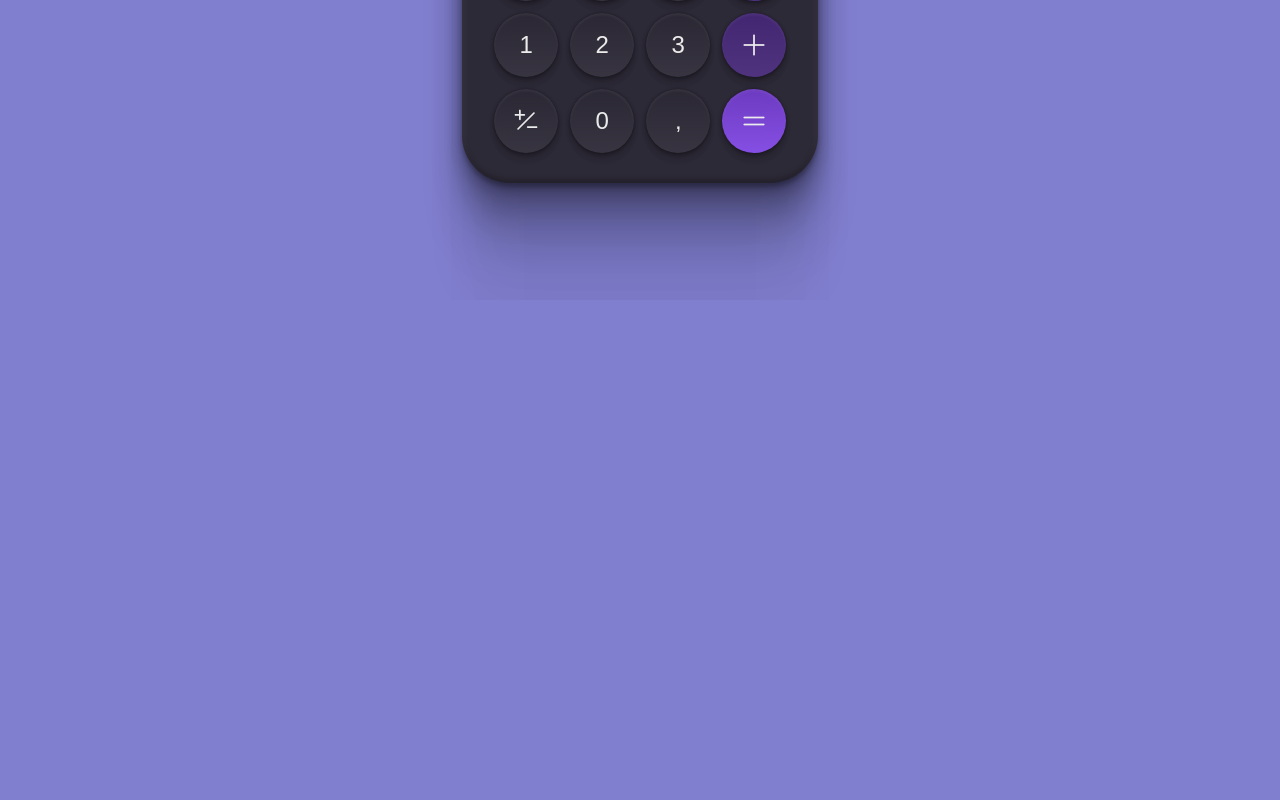
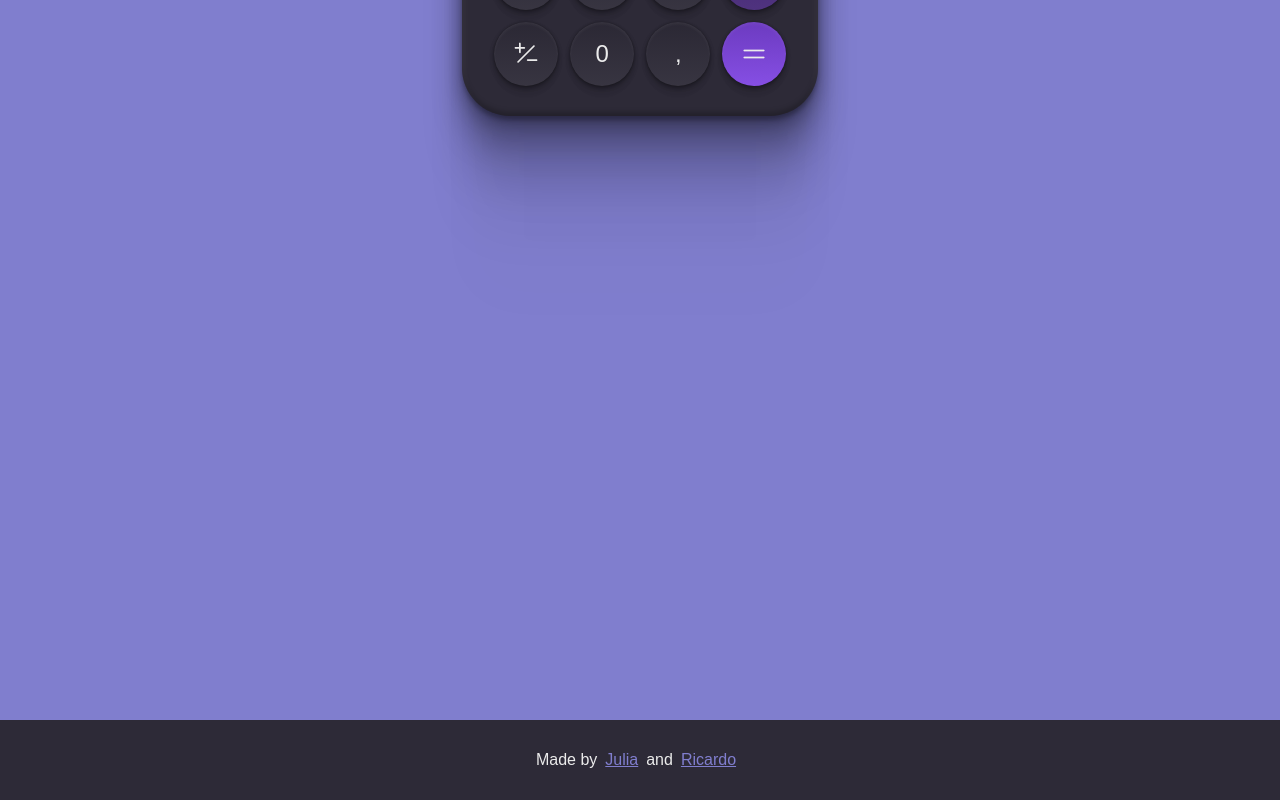
Before and after one commit to Rickazuo/calculator-rocketseat, a React (Vite) app: page / in a window 1280 px wide. Shown: the part 500-1300 px from the top of the page. Before the commit the page ends 800 px from the top, so only its background shows below. Built offline with nearby package versions, Linux system fonts and the light colour scheme.

Commit message:
add footer with author names

```diff
--- a/src/App.css
+++ /dev/null
@@ -1,24 +0,0 @@
-* {
-  --purple-500: #807ece;
-  --purple-600: #7f45e2;
-  --purple-700: #975dfa;
-  --purple-800: #462878;
-  --dark-700: #2d2a37;
-  --white-200: #ebebeb;
-  margin: 0;
-  padding: 0;
-  text-align: center;
-  font-family: "Rubik", sans-serif;
-}
-
-body {
-  background: var(--purple-500);
-}
-
-.container {
-  display: flex;
-  justify-content: center;
-  align-items: center;
-  height: 100vh;
-  width: 100vw;
-}
--- a/src/App.jsx
+++ b/src/App.jsx
@@ -1,4 +1,5 @@
-import "./App.css";
+import styles from "./App.module.css";
+
 import percent from "./assets/percent.png";
 import divide from "./assets/divide.png";
 import x from "./assets/x.png";
@@ -48,8 +49,13 @@ const buttons = [
 
 function App() {
   return (
-    <div className="container">
-      <Calculator buttons={buttons} />
+    <div className={styles.container}>
+      <div className={styles.containerCalculator}>
+        <Calculator buttons={buttons} />
+      </div>
+      <footer className={styles.footer}>
+        Made by <a href="https://gsajulia.github.io/">Julia </a>and <a href="https://rickazuo.github.io/portfolio/">Ricardo</a>
+      </footer>
     </div>
   );
 }
--- /dev/null
+++ b/src/App.module.css
@@ -0,0 +1,49 @@
+* {
+  --purple-500: #807ece;
+  --purple-600: #7f45e2;
+  --purple-700: #975dfa;
+  --purple-800: #462878;
+  --dark-700: #2d2a37;
+  --white-200: #ebebeb;
+  margin: 0;
+  padding: 0;
+  text-align: center;
+  font-family: "Rubik", sans-serif;
+}
+
+body {
+  background: var(--purple-500);
+}
+
+.container {
+  width: 100vw;
+  overflow: auto;
+  min-height: 1000px;
+  margin-top: 50px;
+}
+
+.containerCalculator {
+  display: flex;
+  justify-content: center;
+  align-items: center;
+}
+
+.footer {
+  background-color: var(--dark-700);
+  align-self: flex-end;
+  position: absolute;
+  width: 100%;
+  bottom: -500px;
+  min-height: 80px;
+  display: flex;
+  align-items: center;
+  justify-content: center;
+  color: var(--white-200);
+}
+
+a {
+  color: var(--purple-500);
+  display: block;
+  padding-left: 8px;
+  padding-right: 8px;
+}
--- a/src/components/CalculatorHeader/styles.module.css
+++ b/src/components/CalculatorHeader/styles.module.css
@@ -1,7 +1,6 @@
 .headerCalculator {
   display: flex;
   flex-direction: column;
-  /* justify-content: flex-end; */
   align-items: center;
   padding: 0px 22px 0px 18px;
   gap: 8px;
```
